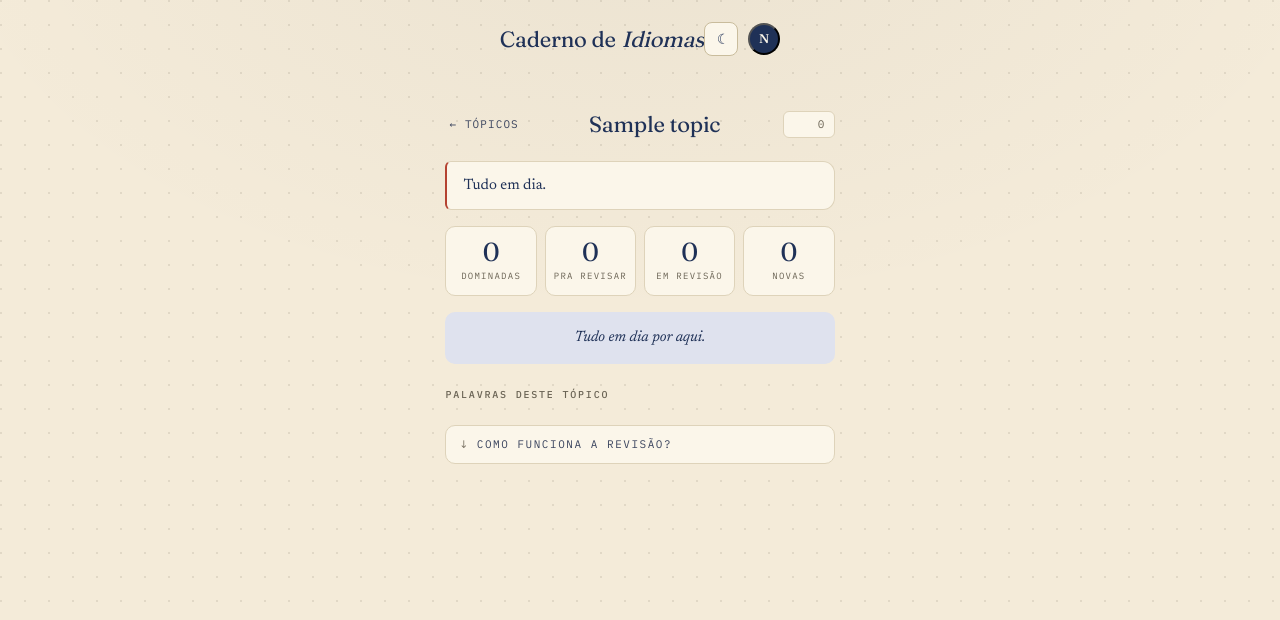
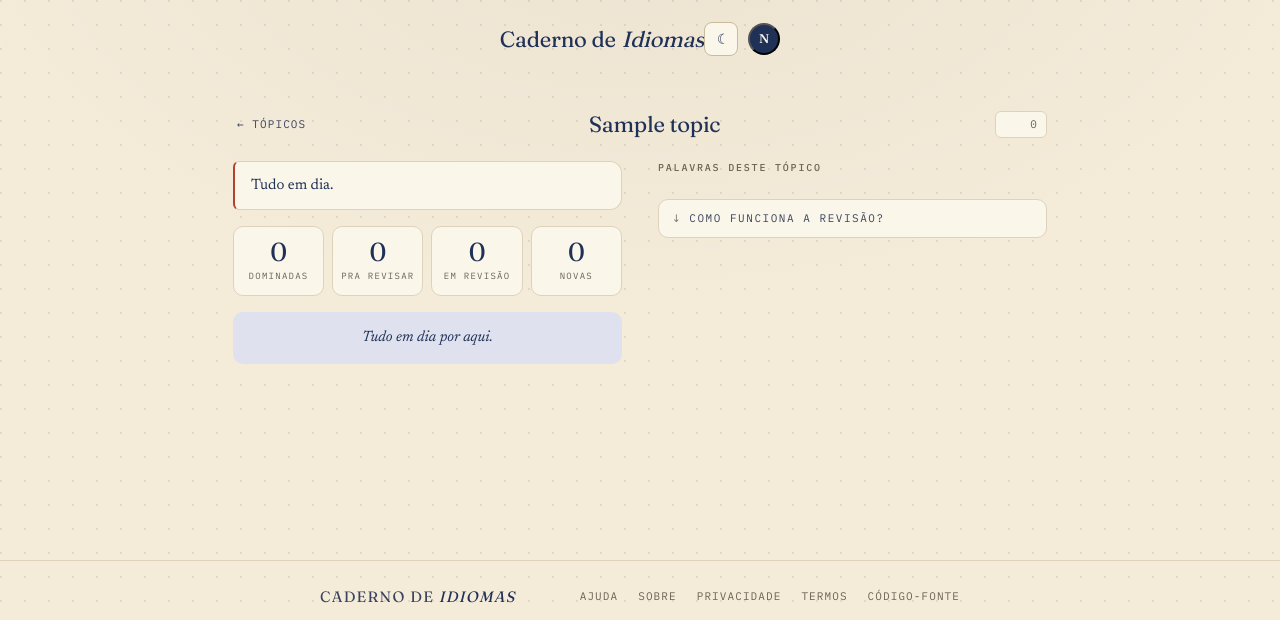
Before and after one commit to guiolindo/Idiomas, a Django app: a page that uses flashcards/templates/flashcards/topic_detail.html in a window 1280 px wide. Shown: the top 620 px of the page. Run offline with Django 5.2, Linux system fonts and the light colour scheme; a user stored in the database is signed in; tables that the repository leaves empty hold one stand-in row (values such as "Sample post"); data that the repository does not hold is empty; some web fonts are replaced.

Commit message:
Paisagem/desktop no topico — duas colunas em vez de coluna estreita central
Antes: fora da home, todo mundo empilhava numa faixa de 560px no
centro. Sobra de espaco preto dos dois lados em paisagem/desktop.

Agora, na pagina de topico (a mais usada depois da home): >=900px
divide em duas colunas — esquerda com resumo/contadores/modo/tempo,
direita com a lista de palavras. Retrato/mobile empilha como antes.

Modo estudo, misturar, desafio ficam de proposito em coluna central
(sao fluxo de 1 card por vez — largura larga so distrairia).
Docs (ajuda/sobre/termos/privacidade) mantem 640px por ser
largura de leitura tipografica correta (~65 caracteres).

Co-Authored-By: Claude Opus 4.7 <noreply@anthropic.com>

```diff
--- a/flashcards/static/flashcards/css/style.css
+++ b/flashcards/static/flashcards/css/style.css
@@ -182,6 +182,23 @@ a{ color:inherit }
   .footer-inner{ max-width:1080px; }
 }
 
+/* Topic detail em paisagem/desktop — coluna esquerda: ações (resumo,
+   contadores, modo, tempo); coluna direita: lista de palavras. Em
+   retrato/mobile, tudo empilha na ordem natural do HTML. */
+.topic-detail-grid{ display:contents; }
+@media (min-width: 900px){
+  .topic-detail-grid{
+    display:grid;
+    grid-template-columns: minmax(0, 1fr) minmax(0, 1fr);
+    gap:36px;
+    align-items:start;
+    margin-top:6px;
+  }
+  .td-col{ min-width:0; }
+  .td-col-actions > :first-child{ margin-top:0; }
+  .td-col-words > :first-child{ margin-top:0; }
+}
+
 /* Form elements */
 input[type="email"], input[type="password"], input[type="text"], input[type="search"]{
   width:100%; height:44px; border-radius:10px; border:1px solid var(--line-2);
--- a/flashcards/templates/flashcards/topic_detail.html
+++ b/flashcards/templates/flashcards/topic_detail.html
@@ -9,6 +9,8 @@
   <div class="study-count">{{ total }}</div>
 </div>
 
+<div class="topic-detail-grid">
+<div class="td-col td-col-actions">
 <p class="topic-summary-sentence">
   {% if counts.due %}
     Você tem <b>{{ counts.due }}</b> {{ counts.due|pluralize:"palavra pra revisar,palavras pra revisar" }}
@@ -118,6 +120,7 @@
   {% endif %}
 {% endif %}
 
+</div><div class="td-col td-col-words">
 <h3 class="section-h">Palavras deste tópico</h3>
 <ul class="word-list">
   {% for row in rows %}
@@ -154,5 +157,7 @@
   </ul>
   <p>Se quiser praticar antes da hora, o botão <b>Praticar tudo</b> ignora as datas — o progresso continua sendo gravado normal.</p>
 </details>
+</div>
+</div>
 
 {% endblock %}
```
